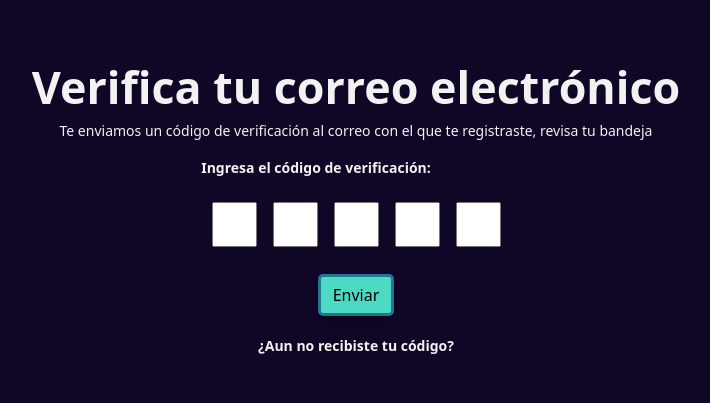
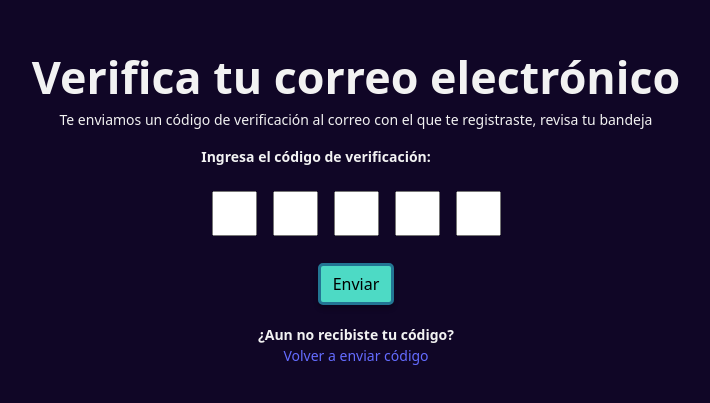
Before and after one commit to CodeMasterChefs/Frontend-Ruta-Programador, a React (Vite) app: page /verificar-correo in a window 1280 px wide. Shown: the part 191-594 px from the top of the page, without its empty margins (284-994 px from the left). Built offline with nearby package versions, Linux system fonts and the light colour scheme.

Commit message:
confirmarPage arreglado2

```diff
--- a/src/Pages/ConfimarCodigoPage/ConfirmarCodigoPage.jsx
+++ b/src/Pages/ConfimarCodigoPage/ConfirmarCodigoPage.jsx
@@ -90,7 +90,8 @@ const ConfirmarCodigoPage = () => {
                     </div>
                     <div className="text-center">
                         <h7><b>¿Aun no recibiste tu código?</b></h7>
-
+                        <br></br>
+                        <a href="">Volver a enviar código</a>
                    </div>
                 </div>
             )}
```
